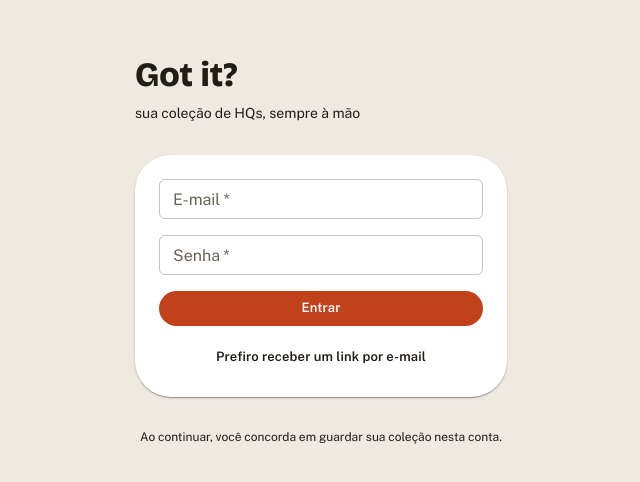
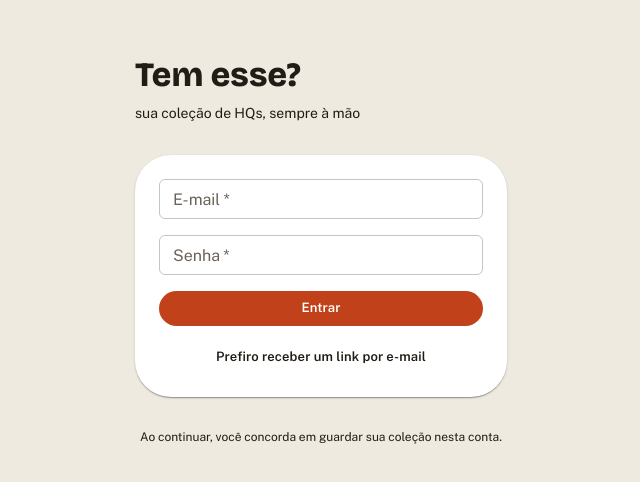
Before and after one commit to LucasSAmaral/got-it, a React (Vite) app: page /login in a window 1280 px wide. Shown: the part 150-632 px from the top of the page, without its empty margins (319-959 px from the left). Built offline with nearby package versions, Linux system fonts and the light colour scheme; no server answers.

Commit message:
Novo nome do app: Tem esse?
Manifest do PWA, título da página, tela de login, barra lateral e
diálogo de sair. Nomes internos (package.json, banco do IndexedDB)
continuam got-it, como o repositório.

Co-Authored-By: Claude Opus 5.5 <noreply@anthropic.com>

```diff
--- a/index.html
+++ b/index.html
@@ -12,7 +12,7 @@
       rel="stylesheet"
       href="https://fonts.googleapis.com/css2?family=Bricolage+Grotesque:wght@600;700;800&family=Public+Sans:wght@400;500;600;700&family=IBM+Plex+Mono:wght@400;500&display=swap"
     />
-    <title>Got it?</title>
+    <title>Tem esse?</title>
   </head>
   <body>
     <div id="root"></div>
--- a/src/features/auth/LoginPage.tsx
+++ b/src/features/auth/LoginPage.tsx
@@ -54,7 +54,7 @@ export function LoginPage() {
     <LoginPageBox>
       <Stack spacing={1}>
         <Typography variant="h1" color="text.primary">
-          Got it?
+          Tem esse?
         </Typography>
         <Typography variant="body2" color="text.secondary">
           sua coleção de HQs, sempre à mão
--- a/src/features/auth/LogoutDialog.tsx
+++ b/src/features/auth/LogoutDialog.tsx
@@ -26,7 +26,7 @@ export function LogoutDialog({ open, onClose }: { open: boolean; onClose: () =>
 
   return (
     <Dialog open={open} onClose={close}>
-      <DialogTitle>Sair do Got it?</DialogTitle>
+      <DialogTitle>Sair do Tem esse?</DialogTitle>
       <DialogContent>
         <DialogContentText>
           A cópia da coleção salva neste aparelho será apagada. Para consultar sem sinal de novo, entre com internet
--- a/src/layout/Sidebar.tsx
+++ b/src/layout/Sidebar.tsx
@@ -22,7 +22,7 @@ export function Sidebar() {
   return (
     <SidebarNav component="nav">
       <Typography variant="h3" sx={{ px: 1, color: 'primary.main' }}>
-        Got it?
+        Tem esse?
       </Typography>
       <Button variant="contained" startIcon={<AddIcon />} onClick={() => navigate('/cadastro')}>
         Cadastrar edição
--- a/vite.config.ts
+++ b/vite.config.ts
@@ -14,8 +14,8 @@ export default defineConfig({
       registerType: 'autoUpdate',
       includeAssets: ['favicon.svg', 'apple-touch-icon.png'],
       manifest: {
-        name: 'Got it?',
-        short_name: 'Got it?',
+        name: 'Tem esse?',
+        short_name: 'Tem esse?',
         description: 'Catálogo da sua coleção de quadrinhos, HQs, encadernados e mangás.',
         lang: 'pt-BR',
         theme_color: '#c1421a',
```
Also changed, not shown: 1 other file (tests, documents, lock files or other folders).
